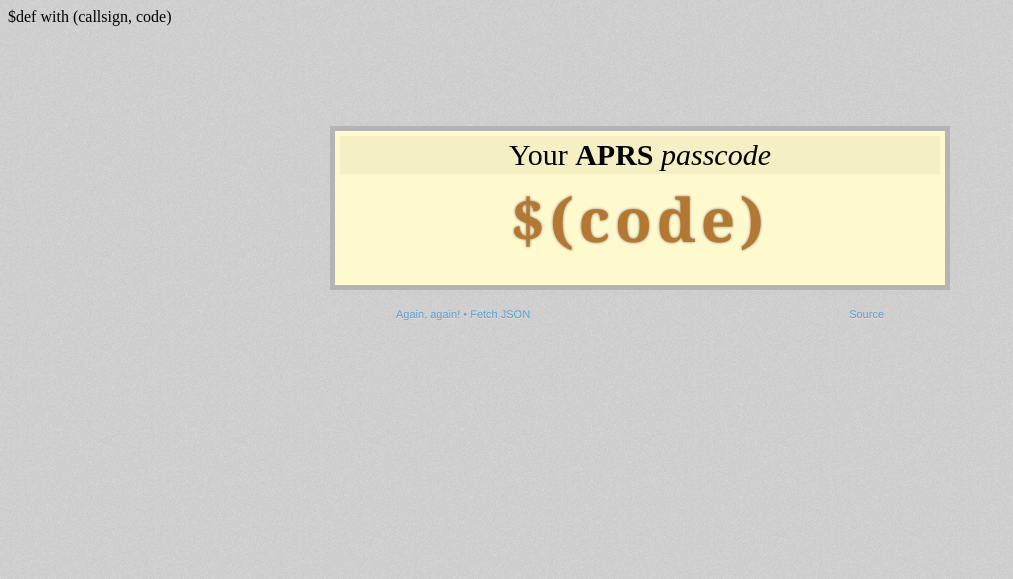
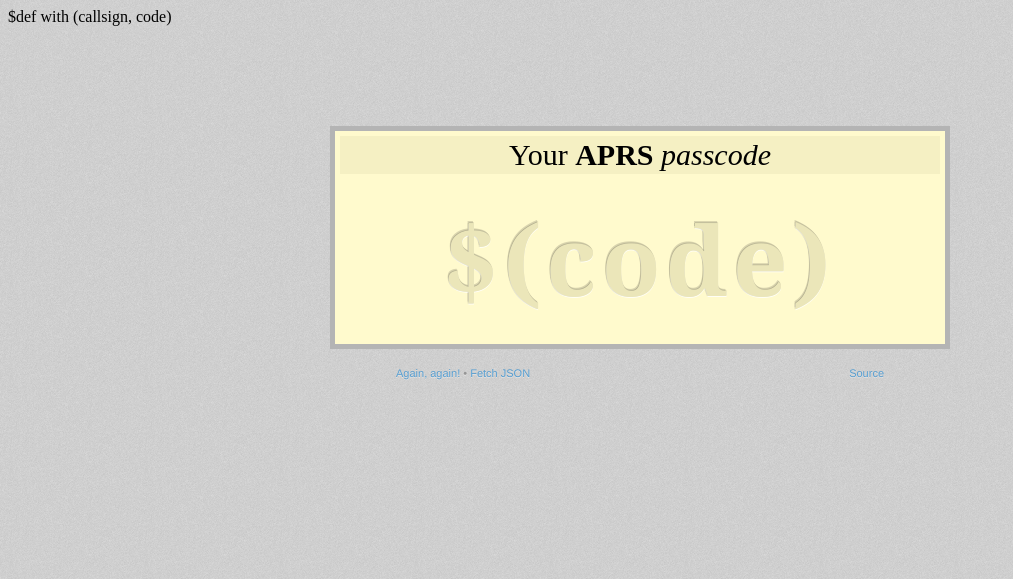
Before and after one commit to flintg/APRS-callpass-tools, a Python web app: template templates/code.html in a window 1280 px wide. Shown: the top 579 px of the page, without its empty margins (0-1013 px from the left). Run offline with Jinja, Linux system fonts and the light colour scheme; the template is opened without the code that fills it, so the values that code supplies are empty.

Commit message:
Better text styling.

```diff
--- a/static/style.css
+++ b/static/style.css
@@ -66,13 +66,13 @@
 div.info {
 
 	text-align: center;
-	font-size: 60px;
 	font-family: Georgia;
 	font-weight: 700;
+	font-size: 600%;
 	letter-spacing: 5px;
-	padding-bottom: 20px;
-	color: rgb(180,120,50);
-	text-shadow: 0 0 3px gray;
+	padding: 15px 0;
+	color: rgb(235,230,185);
+	text-shadow: rgba(0,0,0,0.1) -1px 0, rgba(0,0,0,0.1) 0 -1px, rgba(255,255,255,0.8) 0 1px, rgba(0,0,0,0.15) -1px -2px;
 
 }
 
```
